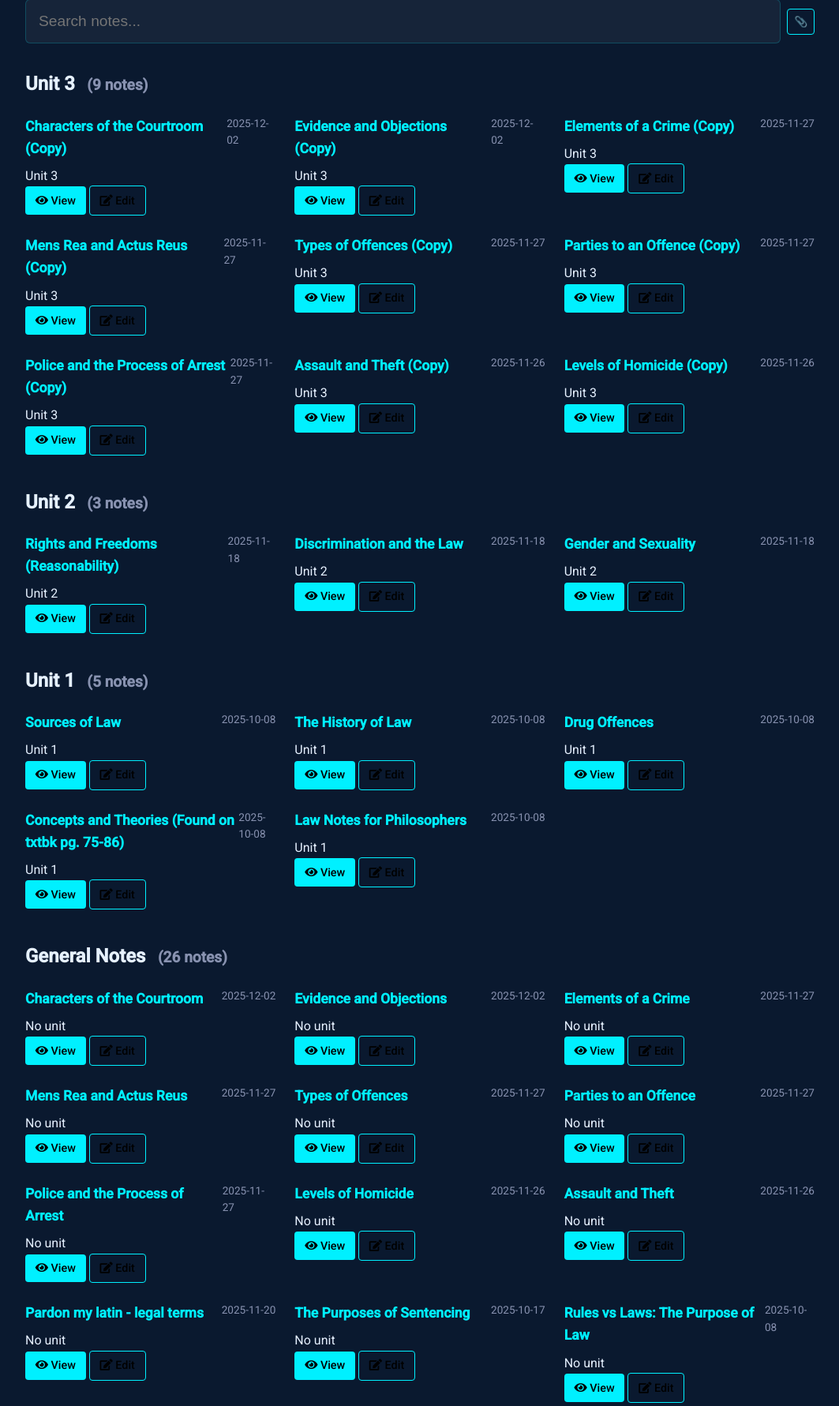
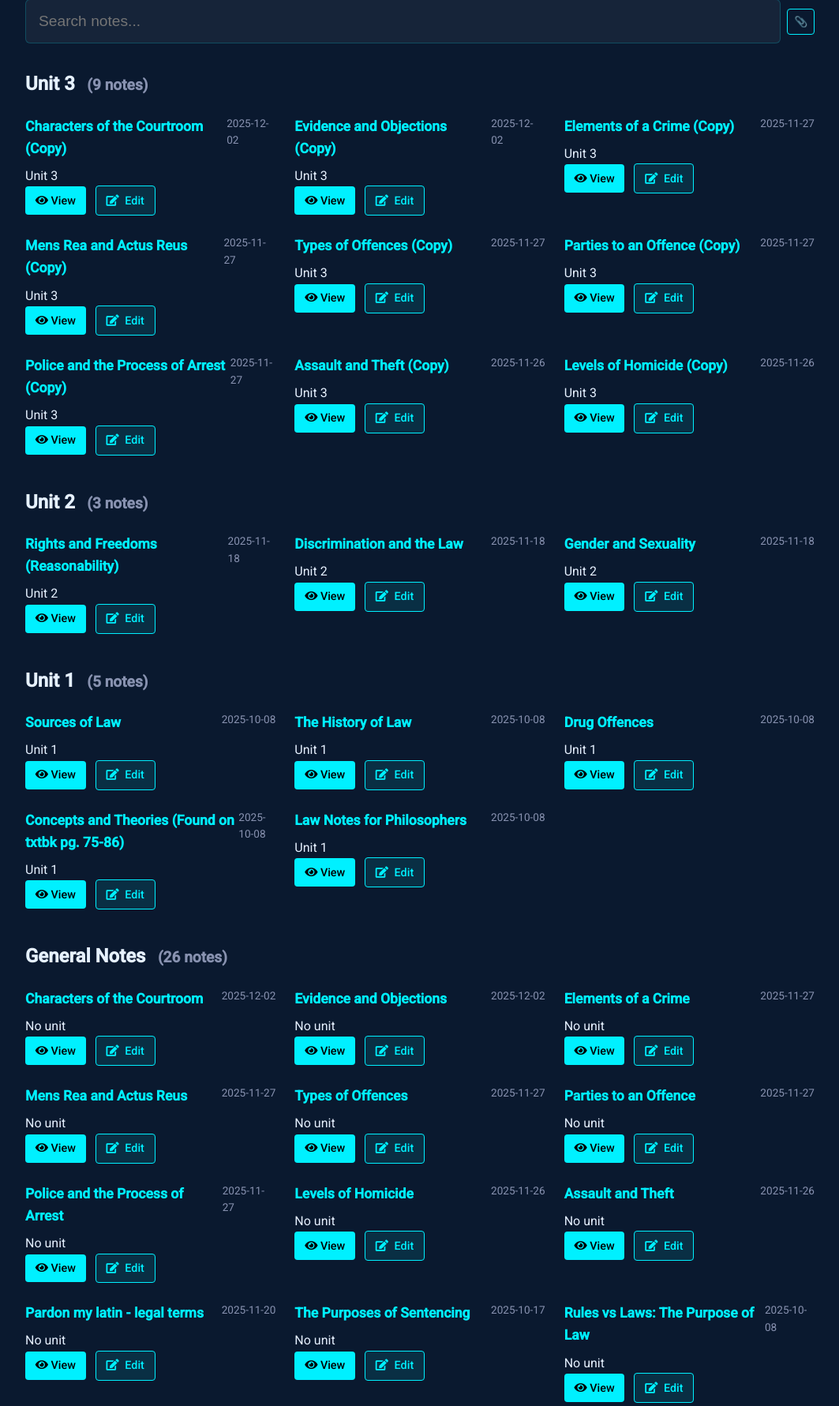
Before and after one commit to SarveshwarSenthilKumar/LexiconJuris, a Flask app: page /notes in a window 1280 px wide. Shown: the part 186-1967 px from the top of the page at 79% size, without its empty margins (108-1171 px from the left). Run offline with Flask 3, Linux system fonts and the light colour scheme; a user stored in the database is signed in; data comes from the database, SQL or seed files in the repository; some libraries are stand-ins or nearby versions.

Commit message:
Updated visibility of the edit button

```diff
--- a/templates/notes/index.html
+++ b/templates/notes/index.html
@@ -139,8 +139,8 @@
                                         <i class="fas fa-eye"></i> View
                                     </a>
                                     {% if session.get("name") %}
-                                    <a href="{{ url_for('notes.edit_note', note_id=note.id) }}" class="btn" style="padding: 0.4rem 0.8rem; font-size: 0.9rem; background: transparent; border: 1px solid var(--primary);">
-                                        <i class="fas fa-edit"></i> Edit
+                                    <a href="{{ url_for('notes.edit_note', note_id=note.id) }}" class="btn edit-btn" style="padding: 0.4rem 0.8rem; font-size: 0.9rem; background: rgba(0, 240, 255, 0.1); border: 1px solid var(--primary); color: var(--primary); transition: all 0.2s ease-in-out; margin-left: 0.5rem;">
+                                        <i class="fas fa-edit" style="margin-right: 4px;"></i> Edit
                                     </a>
                                     {% endif %}
                                 </div>
```
